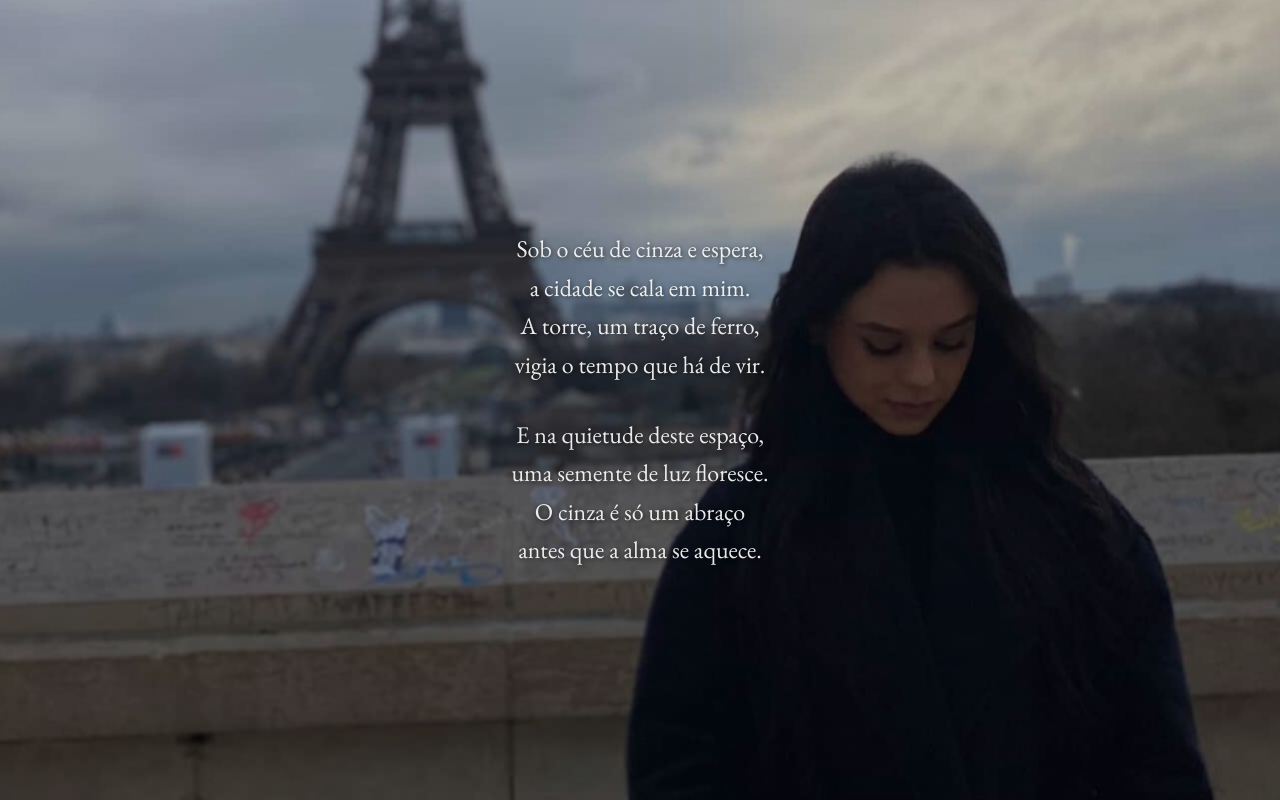
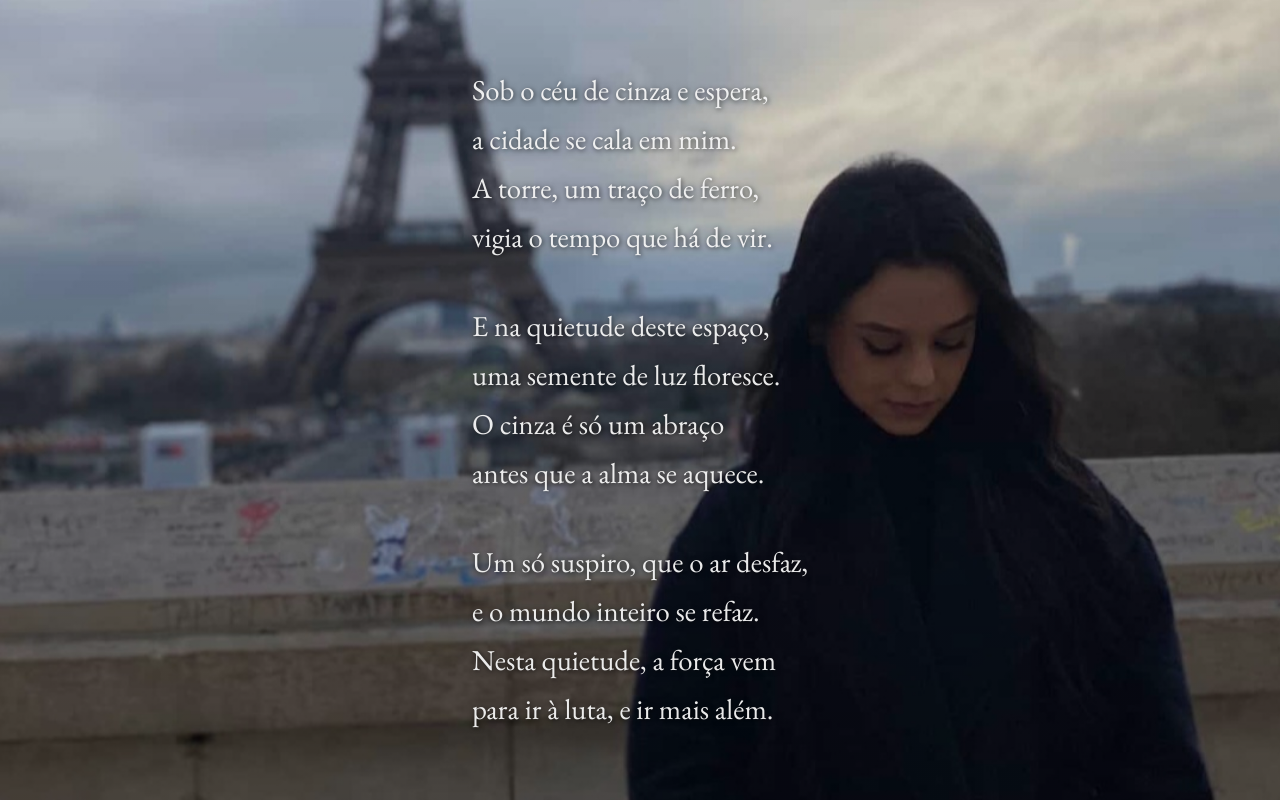
Before and after one commit to JohnDoe-MGS/img, a plain HTML site: page index.html in a window 1280 px wide. Drawn offline with nearby package versions, Linux system fonts and the light colour scheme.

Commit message:
Update index.html

```diff
--- a/index.html
+++ b/index.html
@@ -17,27 +17,36 @@
          * O corpo (body) ocupa toda a tela e aplica a imagem de fundo
          * com uma sobreposição de gradiente para garantir a legibilidade do texto.
          */
-        html {
-            height: 100%;
-        }
-
         body {
             /* Essencial para o layout de tela cheia */
             margin: 0;
-            height: 100%;
 
-            /* * A imagem de fundo é aplicada com um gradiente linear escuro por cima.
-             * Isso cria a atmosfera melancólica e garante que o texto claro seja legível.
-             * A imagem é a 'WORK.jpg' que você forneceu.
+            /*
+             * Usar min-height: 100vh (100% da altura da janela de visualização)
+             * é a forma mais eficaz de garantir que o fundo ocupe toda a tela
+             * em todos os dispositivos, especialmente em celulares.
+             */
+            min-height: 100vh;
+
+            /*
+             * A imagem de fundo é aplicada com um gradiente linear mais suave.
+             * Isso dá mais destaque à imagem, como solicitado, mantendo a legibilidade.
              */
             background:
-                linear-gradient(rgba(0, 0, 0, 0.25), rgba(0, 0, 0, 0.45)),
+                linear-gradient(rgba(0, 0, 0, 0.15), rgba(0, 0, 0, 0.35)),
                 url('WORK.jpg');
 
-            /* Propriedades para garantir que a imagem cubra a tela inteira,
-               esteja centralizada e permaneça fixa durante a rolagem. */
+            /*
+             * 'cover' é a propriedade chave. Ela garante que a imagem cubra todo o espaço,
+             * redimensionando-a para preencher a tela sem distorcer. Partes da imagem
+             * podem ser cortadas para que ela se ajuste perfeitamente.
+             */
             background-size: cover;
+
+            /* 'center' mantém a parte mais importante da imagem sempre visível. */
             background-position: center center;
+
+            /* 'fixed' mantém a imagem parada durante a rolagem para um efeito de profundidade. */
             background-attachment: fixed;
 
             /* * Usamos Flexbox para centralizar perfeitamente o conteúdo poético
@@ -59,8 +68,8 @@
             /* Cor do texto: um branco suave para não ser agressivo aos olhos */
             color: rgba(245, 245, 245, 0.95);
 
-            /* Alinhamento central para o poema */
-            text-align: center;
+            /* Alinhamento do texto ajustado para a esquerda, como solicitado */
+            text-align: left;
 
             /* Sombra de texto sutil para destacar as palavras do fundo */
             text-shadow: 1px 1px 5px rgba(0, 0, 0, 0.7);
@@ -77,21 +86,22 @@
          * Ajustes finos na tipografia para um impacto poético.
          */
         .poema p {
-            font-size: 1.5rem; /* Tamanho de fonte legível e impactante */
-            line-height: 1.6; /* Espaçamento entre linhas para melhor leitura */
+            /* Tamanho da fonte aumentado para maior destaque */
+            font-size: 1.8rem;
+            line-height: 1.7; /* Espaçamento entre linhas para melhor leitura */
             font-weight: 400; /* Peso da fonte regular */
             margin: 0;
         }
 
-        /* Estilo para a segunda estrofe, criando uma pausa visual */
+        /* Estilo para as estrofes seguintes, criando uma pausa visual */
         .poema p + p {
-            margin-top: 2rem;
+            margin-top: 2.5rem;
         }
 
         /* Media query para ajustar o tamanho da fonte em telas menores (celulares) */
         @media (max-width: 600px) {
             .poema p {
-                font-size: 1.25rem;
+                font-size: 1.4rem;
             }
         }
     </style>
@@ -116,6 +126,12 @@
                 O cinza é só um abraço<br>
                 antes que a alma se aquece.
             </p>
+            <p>
+                Um só suspiro, que o ar desfaz,<br>
+                e o mundo inteiro se refaz.<br>
+                Nesta quietude, a força vem<br>
+                para ir à luta, e ir mais além.
+            </p>
         </div>
     </main>
 
```
